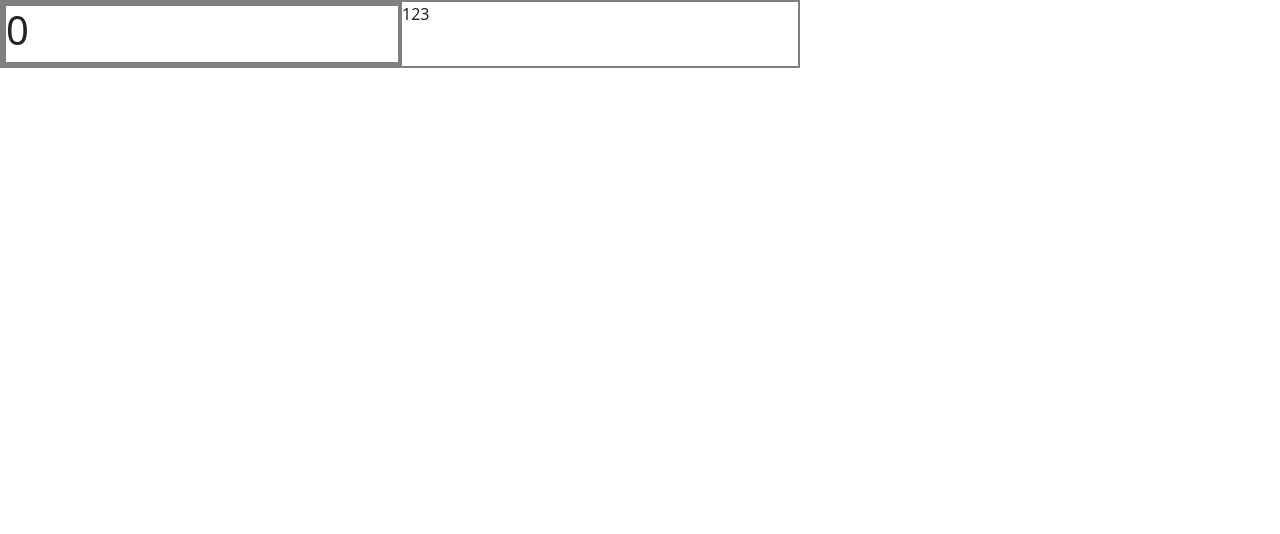
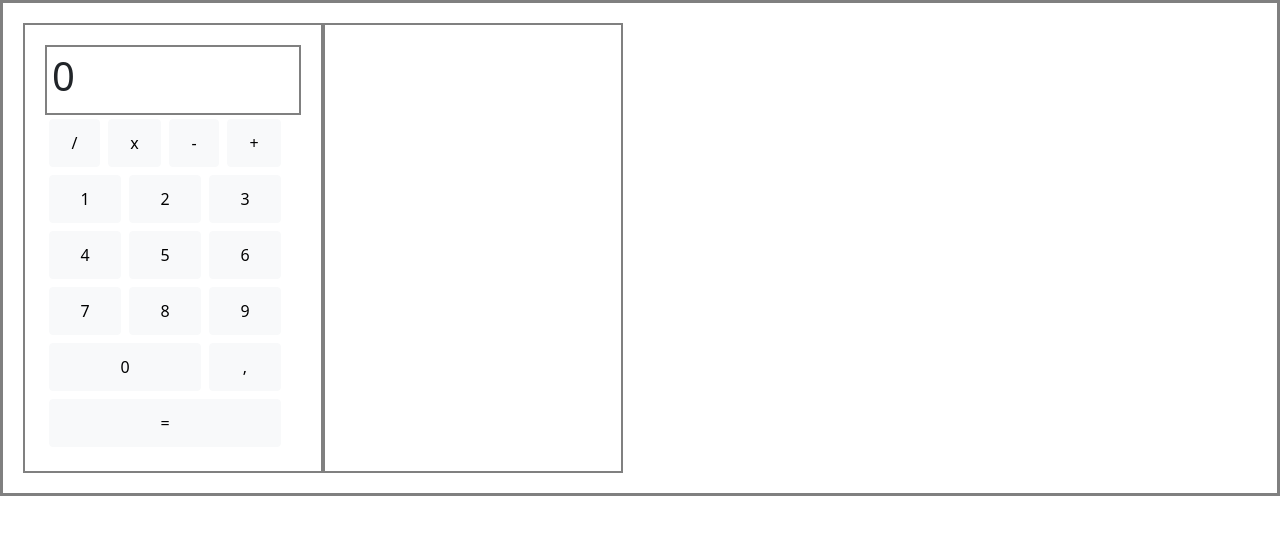
Before and after one commit to VasilevDO/constructor-calc, a React app: page / in a window 1280 px wide. Shown: the top 534 px of the page. Built offline with nearby package versions, Linux system fonts and the light colour scheme.

Commit message:
drops reworked

```diff
--- a/src/App.tsx
+++ b/src/App.tsx
@@ -1,68 +1,45 @@
-import {DragDropContext, Draggable, Droppable, DropResult} from 'react-beautiful-dnd';
-import styled from 'styled-components';
-import CalcDigits from './components/CalcDigits/CalcDigits.component';
-import CalcOperations from './components/CalcOperations/CalcOperations.component';
-import CalcScreen from './components/CalcScreen/CalcScreen.component';
-
-const Container = styled.div`
-	display:flex;
-	width:100%;
-	> div {
-		width:400px;
-		border:2px solid gray;
-	}
-`;
+import Concalc from './containers/Concalc.container';
 
 const App = () => {
-	const dragEndHandler = (res:DropResult) => {
-		console.log(res);
-	};
-
 	console.log('kek');
 
 	return 	(
-		<DragDropContext onDragEnd={dragEndHandler}>
-			<Container>
+		<Concalc/>
+		// <DragDropContext onDragEnd={dragEndHandler}>
+		// 	<Container>
+		// 		<Droppable droppableId={'1'}>
+		// 			{provided => (
+		// 				<FlexContainer ref={provided.innerRef}
+		// 					{...provided.droppableProps}>
+		// 					<Draggable draggableId={'kek1'} index={0} {...provided}>
+		// 						{provided => (
+		// 							<Container
+		// 								{...provided.draggableProps}
+		// 								{...provided.dragHandleProps}
+		// 								ref={provided.innerRef}
+		// 							>
+		// 								<CalcScreen value={0}/>
+		// 							</Container>
+		// 						)}
+		// 					</Draggable>
+		// 					<Draggable draggableId={'kek2'} index={1} {...provided}>
+		// 						{provided => (
+		// 							<Container
+		// 								{...provided.draggableProps}
+		// 								{...provided.dragHandleProps}
+		// 								ref={provided.innerRef}
+		// 							>
+		// 								<CalcDigits/>
+		// 							</Container>
+		// 						)}
+		// 					</Draggable>
+		// 					{provided.placeholder}
+		// 				</FlexContainer>
+		// 			)}
 
-				<div>
-					<Droppable droppableId={'1'}>
-						{provided => (
-							<Container ref={provided.innerRef}
-								{...provided.droppableProps}>
-								<Draggable draggableId={'kek1'} index={0} {...provided}>
-									{provided => (
-										<Container
-											{...provided.draggableProps}
-											{...provided.dragHandleProps}
-											ref={provided.innerRef}
-										>
-											<CalcScreen value={0}/>
-										</Container>
-									)}
-								</Draggable>
-							</Container>
-						)}
-
-					</Droppable>
-
-					{/* <Draggable draggableId={'kek1'} index={0}>
-						{provided => (
-							<Container
-								{...provided.draggableProps}
-								{...provided.dragHandleProps}
-								ref={provided.innerRef}
-							>
-								<CalcScreen value={0}/>
-							</Container>
-						)}
-					</Draggable> */}
-				</div>
-				<div>
-123
-				</div>
-
-			</Container>
-		</DragDropContext>
+	// 		</Droppable>
+	// 	</Container>
+	// </DragDropContext>
 	);
 };
 
--- /dev/null
+++ b/src/components/CalcDigits.component.tsx
@@ -0,0 +1,30 @@
+import styled from 'styled-components';
+
+const Container = styled.div`
+    display: grid;
+    padding:4px;
+    width:240px;
+    grid-template-columns:repeat(3,auto);
+    grid-column-gap: 8px;
+    grid-row-gap: 8px;
+`;
+
+const StyledButton = styled.button<{width: number}>`
+    grid-column: span ${props => props.width};
+    // width:72px;
+    height:48px;
+`;
+
+const CalcDigits = () => {
+	const digits = [1, 2, 3, 4, 5, 6, 7, 8, 9, 0, ','];
+
+	return (
+		<Container>
+			{digits.map(u =>
+				<StyledButton key={u} width={u === 0 ? 2 : 1} type="button" className="btn btn-light">{u}</StyledButton>,
+			)}
+		</Container>
+	);
+};
+
+export default CalcDigits;
--- /dev/null
+++ b/src/components/CalcOperations.component.tsx
@@ -0,0 +1,31 @@
+import styled from 'styled-components';
+
+const Container = styled.div`
+    display: grid;
+    padding:4px;
+    width:240px;
+    grid-template-columns:repeat(4,auto);
+    grid-column-gap: 8px;
+    grid-row-gap: 8px;
+    > button {
+
+    }
+`;
+
+const StyledButton = styled.button`
+    height:48px;
+`;
+
+const CalcOperations = () => {
+	const operations = ['/', 'x', '-', '+'];
+
+	return (
+		<Container>
+			{operations.map(u =>
+				<StyledButton key={u} type="button" className="btn btn-light">{u}</StyledButton>,
+			)}
+		</Container>
+	);
+};
+
+export default CalcOperations;
--- /dev/null
+++ b/src/components/CalcResolveButton.component.tsx
@@ -0,0 +1,23 @@
+import styled from 'styled-components';
+
+const Container = styled.div`
+    display: grid;
+    padding:4px;
+    width:240px;
+`;
+
+const StyledButton = styled.button`
+    height:48px;
+`;
+
+const CalcResolveButton = () => {
+	const buttonText = '=';
+
+	return (
+		<Container>
+			<StyledButton type="button" className="btn btn-light">{buttonText}</StyledButton>
+		</Container>
+	);
+};
+
+export default CalcResolveButton;
--- /dev/null
+++ b/src/components/CalcScreen.component.tsx
@@ -0,0 +1,21 @@
+import styled from 'styled-components';
+
+type CalcScreenProps = {
+    value:number;
+}
+
+const Container = styled.div`
+    padding:5px;
+    border:2px solid gray;
+`;
+
+const CalcScreen = (props:CalcScreenProps) => {
+	const {value} = props;
+	return (
+		<Container>
+			<h1>{value}</h1>
+		</Container>
+	);
+};
+
+export default CalcScreen;
--- /dev/null
+++ b/src/components/DragDropArea.tsx
@@ -0,0 +1,53 @@
+import {Draggable, Droppable} from 'react-beautiful-dnd';
+import styled from 'styled-components';
+import DraggableItem from '../models/DraggableItem.model';
+
+const Container = styled.div`
+    display:flex;
+    flex-direction:column;
+    padding:20px;
+    border:2px solid gray;
+    width:300px;
+`;
+
+const DraggableContainer = styled.div<{isDragging?:boolean}>`
+`;
+
+type Props={
+	id:string;
+	items:DraggableItem[];
+	isLocked?:boolean;
+	isCopy?:boolean;
+}
+
+const DragDropArea = (props:Props) => {
+	const {items, id, isLocked} = props;
+	return (
+		<Droppable droppableId={id} isDropDisabled={isLocked === undefined ? false : isLocked}>
+			{(provided, snapshot) => (
+				<Container ref={provided.innerRef}
+					{...provided.droppableProps}>
+					{
+						items.map((u, i) => (
+							<Draggable draggableId={u.id} index={i} key={u.id} isDragDisabled={u.isBlocked}>
+								{(provided, snapshot) => (
+									<DraggableContainer
+										{...provided.draggableProps}
+										{...provided.dragHandleProps}
+										ref={provided.innerRef}
+										isDragging={snapshot.isDragging}
+									>
+										{u.item}
+									</DraggableContainer>
+								)
+								}
+							</Draggable>))
+					}
+					{provided.placeholder}
+				</Container>
+			)}
+		</Droppable>
+	);
+};
+
+export default DragDropArea;
--- /dev/null
+++ b/src/components/DragDropCopyArea.component.tsx
@@ -0,0 +1,74 @@
+import {Draggable, Droppable} from 'react-beautiful-dnd';
+import styled from 'styled-components';
+import DraggableItem from '../models/DraggableItem.model';
+
+const Container = styled.div`
+    display:flex;
+    flex-direction:column;
+    padding:20px;
+    border:2px solid gray;
+    width:300px;
+`;
+
+const DraggableContainer = styled.div<{isDragging?:boolean}>`
+	opacity:${props => props.isDragging ? '1' : '0'};
+	position:absolute;
+	top:0;
+	left:0;
+	right:0;
+	// transform: translate(0px,0px) !important;
+	// position:${props => props.isDragging ? 'absolute' : 'inherit'};
+`;
+
+const Clone = styled.div`
+	// transform: translate(0px,0px) !important;
+	top:0 !important;
+	left:0 !important;
+	position:fixed;
+`;
+
+const ItemContainer = styled.div`
+	position:relative;
+`;
+
+type Props={
+	id:string;
+	items:DraggableItem[];
+	isLocked?:boolean;
+	isCopy?:boolean;
+}
+
+const DragDropCopyArea = (props:Props) => {
+	const {items, id, isLocked} = props;
+	return (
+		<Droppable droppableId={id} isDropDisabled={isLocked === undefined ? false : isLocked}>
+			{(provided, snapshot) => (
+				<Container ref={provided.innerRef}
+					{...provided.droppableProps}>
+					{
+						items.map((u, i) => (
+							<Draggable draggableId={u.id} index={i} key={u.id} isDragDisabled={u.isBlocked}>
+								{(provided, snapshot) => (
+									<ItemContainer>
+										{u.item}
+										<DraggableContainer
+											{...provided.draggableProps}
+											{...provided.dragHandleProps}
+											ref={provided.innerRef}
+											isDragging={snapshot.isDragging}
+										>
+											{u.item}
+
+										</DraggableContainer>
+									</ItemContainer>
+								)}
+							</Draggable>))
+					}
+					{provided.placeholder}
+				</Container>
+			)}
+		</Droppable>
+	);
+};
+
+export default DragDropCopyArea;
--- a/src/containers/Concalc.container.tsx
+++ b/src/containers/Concalc.container.tsx
@@ -1,24 +1,80 @@
 import styled from 'styled-components';
+import {DragDropContext, DragStart, DropResult} from 'react-beautiful-dnd';
+import CalcDigits from '../components/CalcDigits.component';
+import DraggableItem from '../models/DraggableItem.model';
+import CalcScreen from '../components/CalcScreen.component';
+import CalcOperations from '../components/CalcOperations.component';
+import CalcResolveButton from '../components/CalcResolveButton.component';
+import {useState} from 'react';
+import DragDropCopyArea from '../components/DragDropCopyArea.component';
+import DragDropArea from '../components/DragDropArea';
 
-import CalcDigits from '../components/CalcDigits/CalcDigits.component';
-import CalcOperations from '../components/CalcOperations/CalcOperations.component';
-import Switcher from '../components/Switcher/Switcher.components';
+type DragDropType = {
+	[key:string]:DraggableItem
+}
 
-const StyledResolveButton = styled.button`
-    height:48px;
-    width:240px;
+const Container = styled.div`
+    display:flex;
+	padding:20px;
+	border:3px solid gray;
 `;
 
 const Concalc = () => {
-	const switcherValues = ['Runtime', 'Constructor'];
+	// Const switcherValues = ['Runtime', 'Constructor'];
+
+	const calcDigitsId = 'calc-digits';
+	const calcScreenId = 'calc-screen';
+	const calcOperationsId = 'calc-operations';
+	const calcResolveButtonId = 'calc-resolve';
+
+	const dragDrop:DragDropType = {
+		[calcDigitsId]: new DraggableItem(<CalcDigits/>, calcDigitsId, false),
+		[calcScreenId]: new DraggableItem(<CalcScreen value={0}/>, calcScreenId, false),
+		[calcOperationsId]: new DraggableItem(<CalcOperations/>, calcOperationsId, false),
+		[calcResolveButtonId]: new DraggableItem(<CalcResolveButton/>, calcResolveButtonId, false),
+	};
+
+	const componentsAreaId = 'components-area';
+
+	const constructorAreaId = 'constructor-area';
+
+	const [componentsAreaItems, setComponentsAreaItems] = useState([dragDrop[calcScreenId], dragDrop[calcOperationsId], dragDrop[calcDigitsId], dragDrop[calcResolveButtonId]]);
+	const [constructorAreaItems, setConstructorAreaItems] = useState([]);
+
+	const copyPostfix = '-copy';
+
+	const dragStartHandler = (start:DragStart) => {
+		console.log(start);
+		// If (source.droppableId === componentsAreaId) {
+		// 	const newcomponentsAreaItems = Array.from(componentsAreaItems);
+		// 	dragDrop;
+		// }
+	};
+
+	const dragEndHandler = (res:DropResult) => {
+		console.log(res);
+		const {destination, draggableId} = res;
+		if (destination.droppableId === constructorAreaId) {
+			console.log(constructorAreaItems.find(u => u.id === `${draggableId}${copyPostfix}`));
+			if (constructorAreaItems.find(u => u.id === `${draggableId}${copyPostfix}`)) {
+				return;
+			}
+
+			const newItem = new DraggableItem(dragDrop[draggableId].item, `${dragDrop[draggableId].id}${copyPostfix}`, false);
+			const newConstructorAreaItems = Array.from(constructorAreaItems);
+			newConstructorAreaItems.push(newItem);
+			console.log(newConstructorAreaItems);
+			setConstructorAreaItems(newConstructorAreaItems);
+		}
+	};
 
 	return (
-		<div className={'concalc'}>
-			<Switcher values={switcherValues}/>
-			<CalcOperations/>
-			<CalcDigits/>
-			<StyledResolveButton type="button" className="btn btn-light">=</StyledResolveButton>
-		</div>
+		<DragDropContext onDragEnd={dragEndHandler} onDragStart={dragStartHandler}>
+			<Container>
+				<DragDropCopyArea id={componentsAreaId} items={componentsAreaItems} isLocked={true}/>
+				<DragDropArea id={constructorAreaId} items={constructorAreaItems}/>
+			</Container>
+		</DragDropContext>
 	);
 };
 
--- /dev/null
+++ b/src/models/DraggableItem.model.ts
@@ -0,0 +1,21 @@
+import {ReactNode} from 'react';
+
+class DraggableItem {
+	item:ReactNode;
+
+	id:string;
+
+	isBlocked:boolean;
+
+	constructor(component:ReactNode, id:string, isBlocked:boolean) {
+		this.item = component;
+		this.id = id;
+		this.isBlocked = isBlocked;
+	}
+
+	block() {
+		this.isBlocked = true;
+	}
+}
+
+export default DraggableItem;
```
Also changed, not shown: src/components/ConstructorArea.component.tsx (added, +26 -0 lines).
